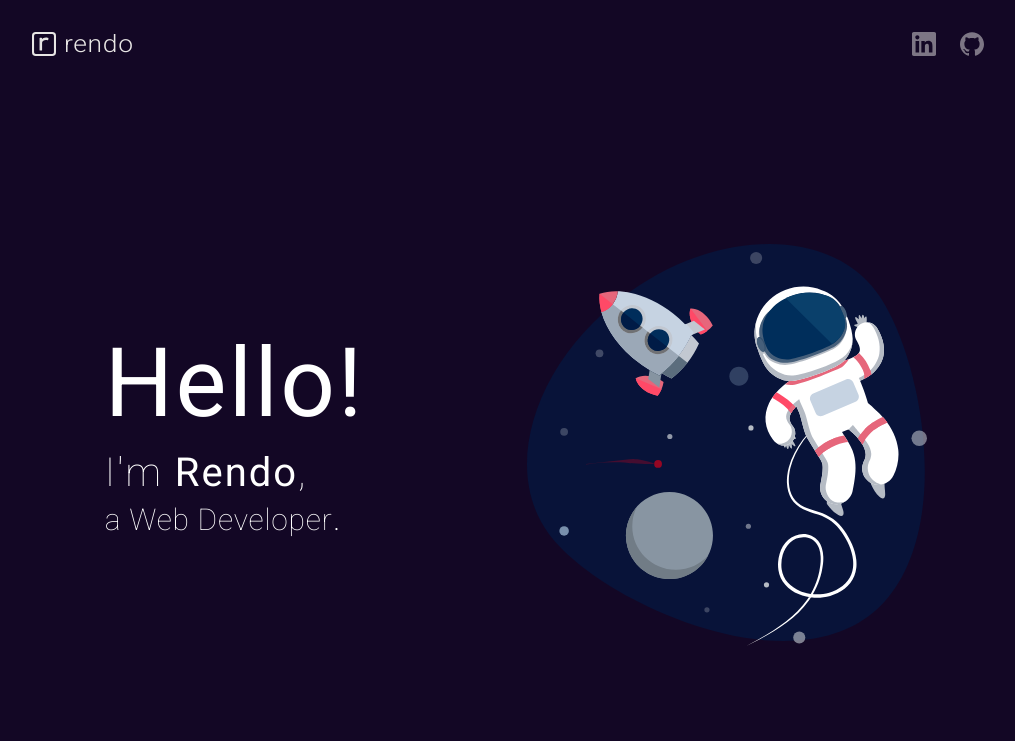
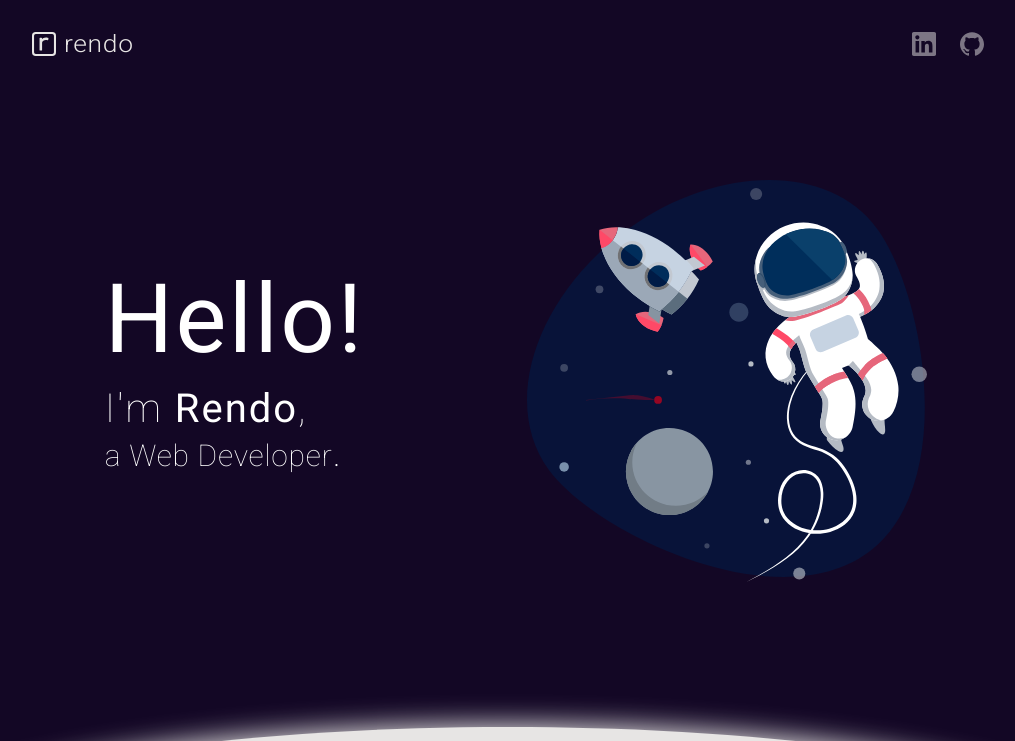
Before and after one commit to rendoruiz/rendo-homepage, a Next.js app: page / in a window 1280 px wide. Shown: the top 741 px of the page, without its empty margins (132-1147 px from the left). Built offline with nearby package versions, Linux system fonts and the light colour scheme; no server answers.

Commit message:
Update index.js

```diff
--- a/pages/index.js
+++ b/pages/index.js
@@ -60,7 +60,7 @@ export default function Home() {
       <main className='grid content-start'>
         {/* hero */}
         <section className='grid min-h-[80vh] md:min-h-0'>
-          <div className='grid content-center mx-auto px-5 py-16 w-full max-w-screen-lg text-center md:grid-cols-2 md:items-center md:py-20 md:text-left lg:grid-cols-[1fr,1.25fr] lg:py-40'>
+          <div className='grid content-center mx-auto px-5 py-16 w-full max-w-screen-lg text-center md:grid-cols-2 md:items-center md:py-20 md:text-left lg:grid-cols-[1fr,1.25fr] lg:py-24 2xl:py-36'>
             <div className='grid content-center md:justify-self-center'>
               <p className='font-extralight text-7xl md:tracking-wide lg:font-normal lg:text-8xl'>
                 Hello!
```
